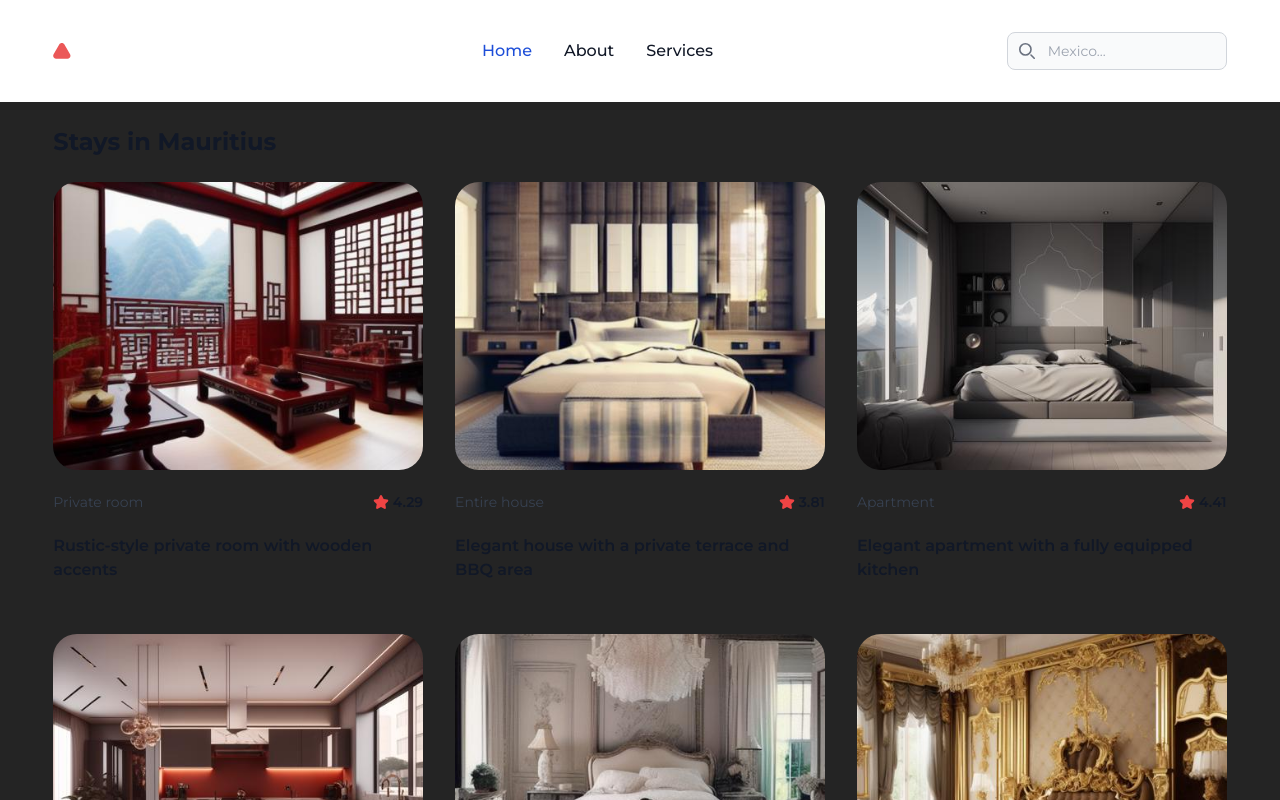
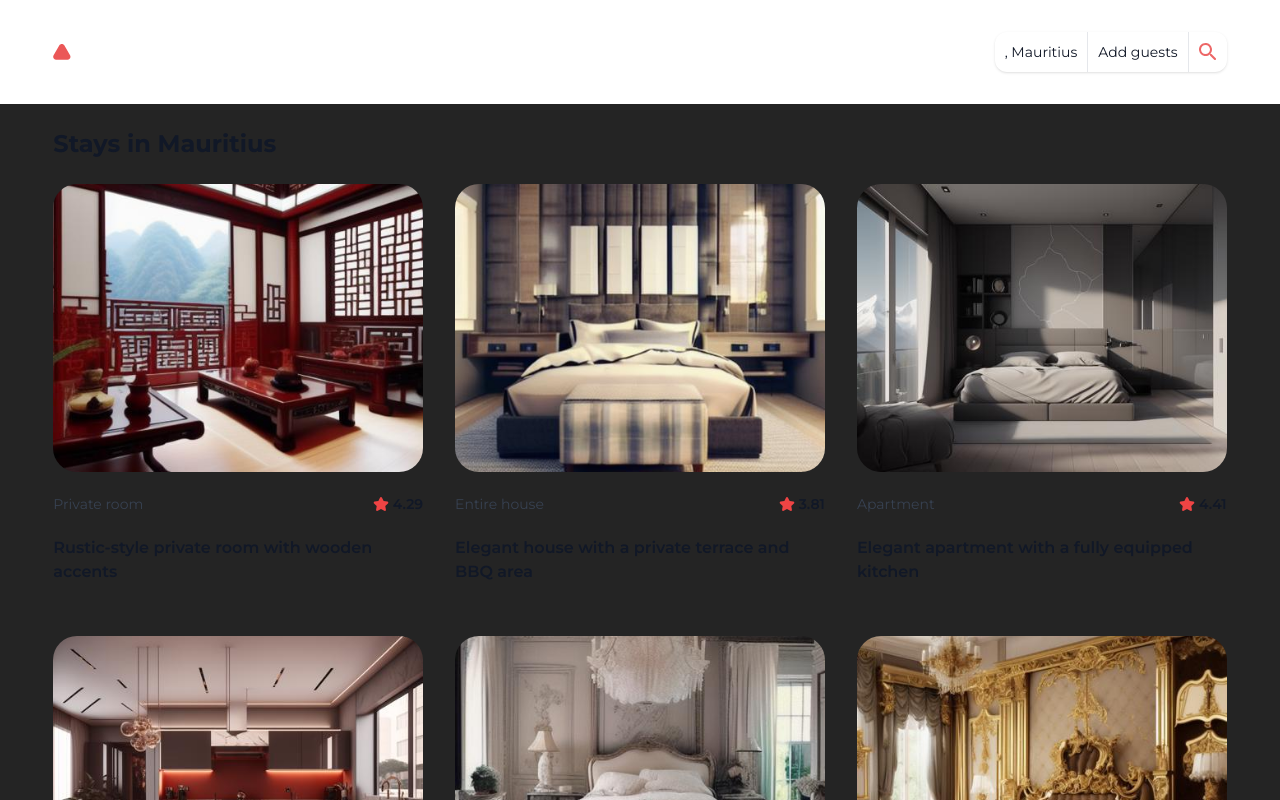
Before and after one commit to XiaoLuxtl/windbnb-random-properties, a React (Vite) app: page / in a window 1280 px wide. Shown: the top 800 px of the page. Built offline with nearby package versions, Linux system fonts and the light colour scheme.

Commit message:
Add locatio ncontext

```diff
--- a/src/components/Navbar.jsx
+++ b/src/components/Navbar.jsx
@@ -1,8 +1,13 @@
+import { useContext } from "react";
+import { LocationContext } from "../context/location";
+
 export function Navbar() {
+  const { country, city } = useContext(LocationContext);
   return (
     <>
-      <nav className="bg-white border-gray-200 dark:bg-gray-900">
+      <nav className="bg-white border-gray-200 dark:bg-gray-900 transition-all ease-in">
         <div className="w-11/12 max-w-11/12 md:max-w-screen-xl flex flex-wrap items-center justify-between mx-auto py-8">
+          {/* Logo  */}
           <a href="#" className="flex items-center">
             <svg
               xmlns="http://www.w3.org/2000/svg"
@@ -21,57 +26,41 @@ export function Navbar() {
               windbnb
             </span>
           </a>
-          <div className="flex md:order-2">
+
+          {/* Search */}
+          <div className="flex rounded-xl dark:shadow-stone-600 shadow md:order-2">
+            {/* Location */}
+            <div className="text-gray-900 text-sm border-r dark:border-stone-600 dark:text-stone-100 p-2.5 ">
+              {city}, {country}
+            </div>
+            {/* Geusts */}
+            <div className="text-gray-900 text-sm border-r dark:border-stone-600 dark:text-stone-100 p-2.5">
+              Add guests
+            </div>
+            {/* Search icon */}
             <button
               type="button"
               data-collapse-toggle="navbar-search"
               aria-controls="navbar-search"
               aria-expanded="false"
-              className="md:hidden text-gray-500 dark:text-gray-400 hover:bg-gray-100 dark:hover:bg-gray-700 focus:outline-none focus:ring-4 focus:ring-gray-200 dark:focus:ring-gray-700 rounded-lg text-sm p-2.5 mr-1"
+              className="text-[#EB5757] hover:text-[rgb(237,120,120)] text-sm p-2.5"
             >
               <svg
-                className="w-5 h-5"
-                aria-hidden="true"
                 xmlns="http://www.w3.org/2000/svg"
-                fill="none"
-                viewBox="0 0 20 20"
+                width="18"
+                height="18"
+                viewBox="0 0 18 18"
+                fill="currentColor"
               >
                 <path
-                  stroke="currentColor"
-                  strokeLinecap="round"
-                  strokeLinejoin="round"
-                  strokeWidth="2"
-                  d="m19 19-4-4m0-7A7 7 0 1 1 1 8a7 7 0 0 1 14 0Z"
+                  d="M12.5006 11.0006H11.7106L11.4306 10.7306C12.6306 9.33063 13.2506 7.42063 12.9106 5.39063C12.4406 2.61063 10.1206 0.390626 7.32063 0.0506256C3.09063 -0.469374 -0.469374 3.09063 0.0506256 7.32063C0.390626 10.1206 2.61063 12.4406 5.39063 12.9106C7.42063 13.2506 9.33063 12.6306 10.7306 11.4306L11.0006 11.7106V12.5006L15.2506 16.7506C15.6606 17.1606 16.3306 17.1606 16.7406 16.7506C17.1506 16.3406 17.1506 15.6706 16.7406 15.2606L12.5006 11.0006ZM6.50063 11.0006C4.01063 11.0006 2.00063 8.99063 2.00063 6.50063C2.00063 4.01063 4.01063 2.00063 6.50063 2.00063C8.99063 2.00063 11.0006 4.01063 11.0006 6.50063C11.0006 8.99063 8.99063 11.0006 6.50063 11.0006Z"
+                  fill="currentColor"
+                  fillOpacity="0.9"
                 />
               </svg>
               <span className="sr-only">Search</span>
             </button>
-            <div className="relative hidden md:block">
-              <div className="absolute inset-y-0 left-0 flex items-center pl-3 pointer-events-none">
-                <svg
-                  className="w-4 h-4 text-gray-500 dark:text-gray-400"
-                  aria-hidden="true"
-                  xmlns="http://www.w3.org/2000/svg"
-                  fill="none"
-                  viewBox="0 0 20 20"
-                >
-                  <path
-                    stroke="currentColor"
-                    strokeLinecap="round"
-                    strokeLinejoin="round"
-                    strokeWidth="2"
-                    d="m19 19-4-4m0-7A7 7 0 1 1 1 8a7 7 0 0 1 14 0Z"
-                  />
-                </svg>
-                <span className="sr-only">Search icon</span>
-              </div>
-              <input
-                type="text"
-                id="search-navbar"
-                className="block w-full p-2 pl-10 text-sm text-gray-900 border border-gray-300 rounded-lg bg-gray-50 focus:ring-blue-500 focus:border-blue-500 dark:bg-gray-700 dark:border-gray-600 dark:placeholder-gray-400 dark:text-white dark:focus:ring-blue-500 dark:focus:border-blue-500"
-                placeholder="Mexico..."
-              />
-            </div>
+            {/* Hamburguer icon */}
             <button
               data-collapse-toggle="navbar-search"
               type="button"
@@ -126,33 +115,6 @@ export function Navbar() {
                 placeholder="Mexico..."
               />
             </div>
-            <ul className="flex flex-col p-4 md:p-0 mt-4 font-medium border border-gray-100 rounded-lg bg-gray-50 md:flex-row md:space-x-8 md:mt-0 md:border-0 md:bg-white dark:bg-gray-800 md:dark:bg-gray-900 dark:border-gray-700">
-              <li>
-                <a
-                  href="#"
-                  className="block py-2 pl-3 pr-4 text-white bg-blue-700 rounded md:bg-transparent md:text-blue-700 md:p-0 md:dark:text-blue-500"
-                  aria-current="page"
-                >
-                  Home
-                </a>
-              </li>
-              <li>
-                <a
-                  href="#"
-                  className="block py-2 pl-3 pr-4 text-gray-900 rounded hover:bg-gray-100 md:hover:bg-transparent md:hover:text-blue-700 md:p-0 md:dark:hover:text-blue-500 dark:text-white dark:hover:bg-gray-700 dark:hover:text-white md:dark:hover:bg-transparent dark:border-gray-700"
-                >
-                  About
-                </a>
-              </li>
-              <li>
-                <a
-                  href="#"
-                  className="block py-2 pl-3 pr-4 text-gray-900 rounded hover:bg-gray-100 md:hover:bg-transparent md:hover:text-blue-700 md:p-0 dark:text-white md:dark:hover:text-blue-500 dark:hover:bg-gray-700 dark:hover:text-white md:dark:hover:bg-transparent dark:border-gray-700"
-                >
-                  Services
-                </a>
-              </li>
-            </ul>
           </div>
         </div>
       </nav>
```
